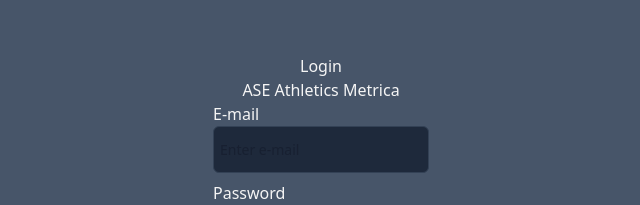
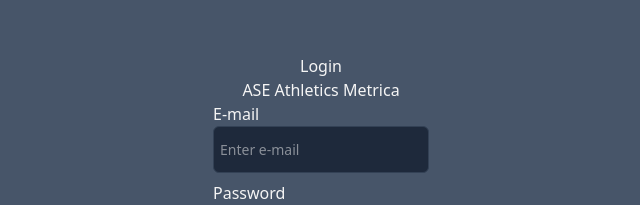
Before and after one commit to craffulz/ase-assessment, a React (Vite) app in the folder frontend/: page / in a window 1280 px wide. Shown: the part 211-416 px from the top of the page, without its empty margins (319-959 px from the left). Built offline with nearby package versions, Linux system fonts and the light colour scheme; no server answers.

Commit message:
restyle login

```diff
--- a/frontend/src/forms/LoginForm.jsx
+++ b/frontend/src/forms/LoginForm.jsx
@@ -83,7 +83,7 @@
             {...register("email")}
             type="text"
             placeholder="Enter e-mail"
-            className="input"
+            className="input text-neutral-100"
           />
           {errors.email?.message && (
             <small className="text-red-500">{errors.email.message}</small>
```
